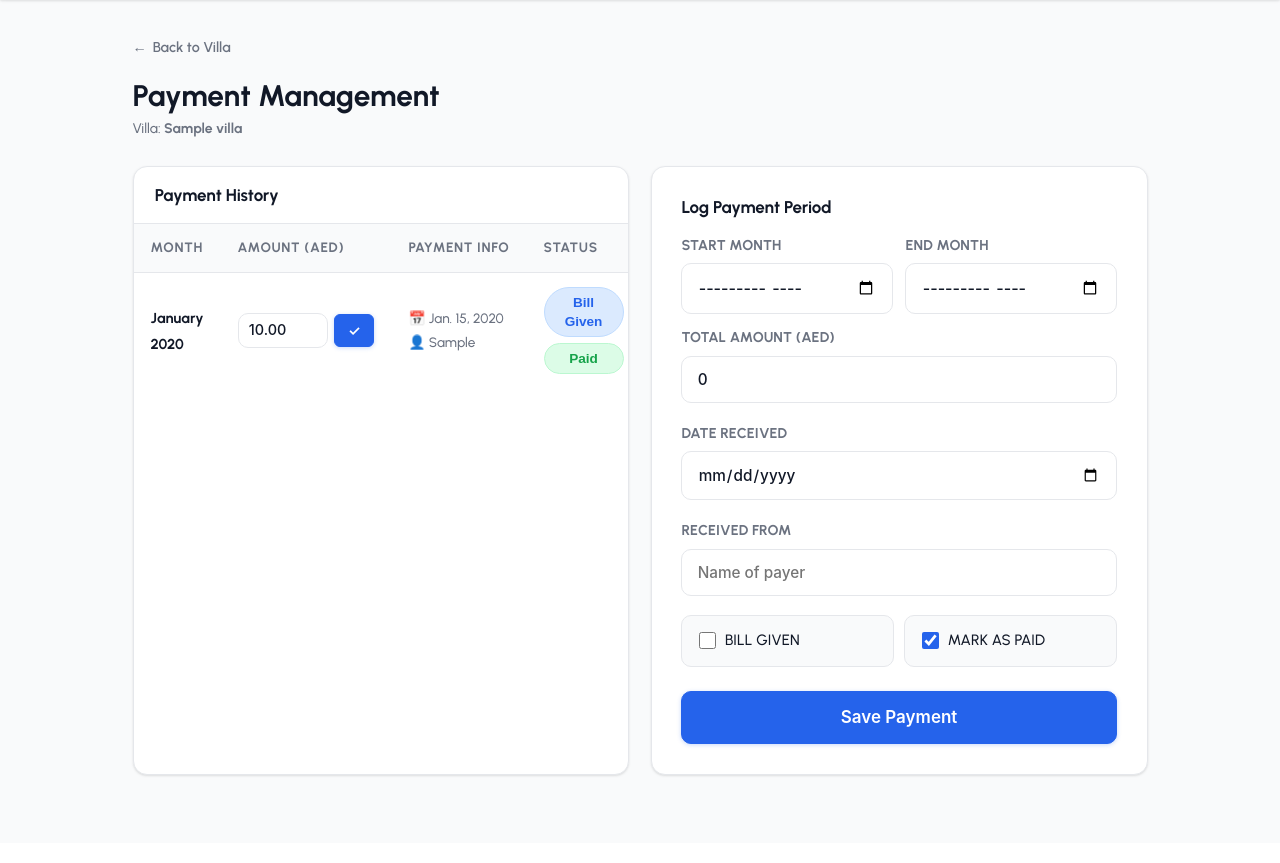
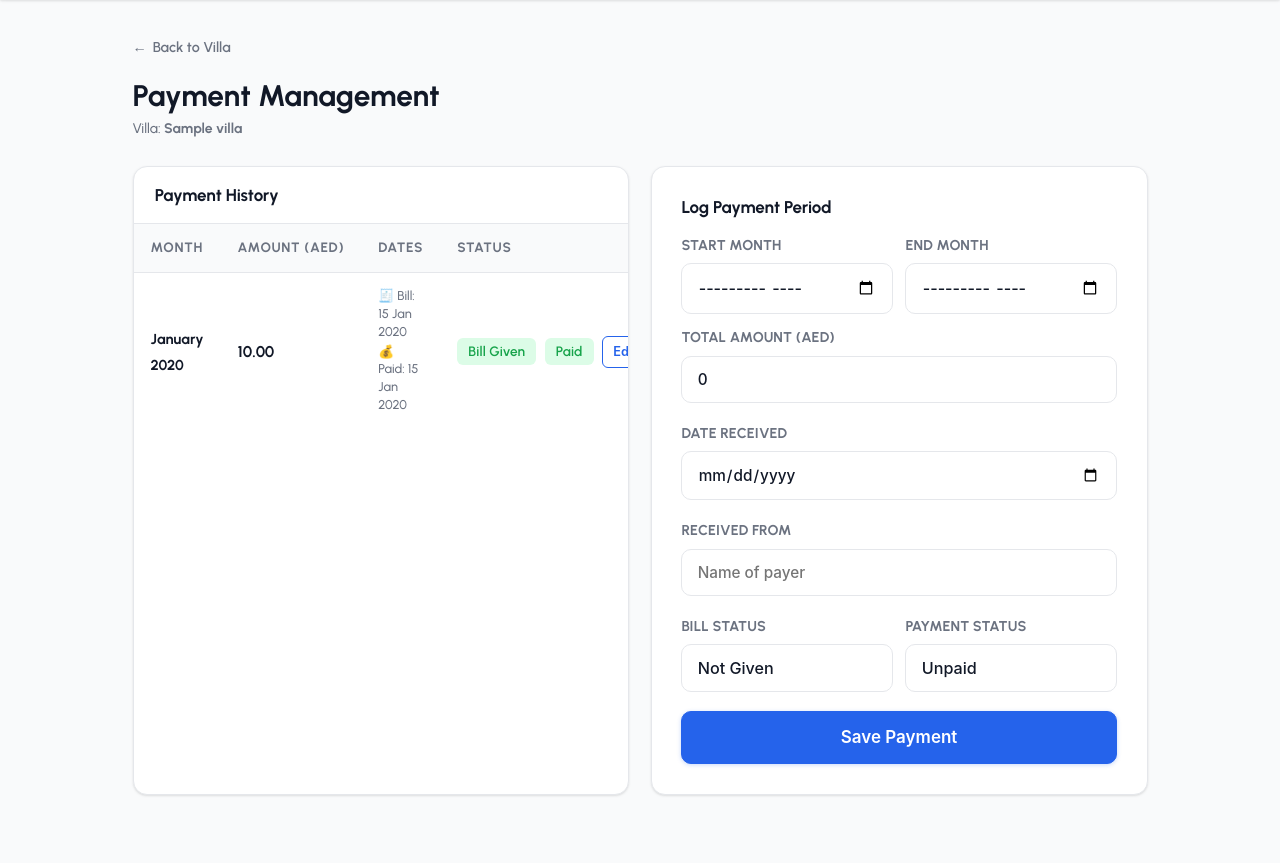
Before and after one commit to smohammedshafeeqhameed/Pool_Management, a Django app: page /villa/1/payments/ in a window 1280 px wide. Shown: the part 58-921 px from the top of the page. Before the commit the page ends 835 px from the top, so only its background shows below. Run offline with Django 5.2, Linux system fonts and the light colour scheme; a user stored in the database is signed in; tables that the repository leaves empty hold one stand-in row (values such as "Sample post").

Commit message:
Added edit and delete villa options, modified the payment module and updated UI

```diff
--- a/cleaning_app/forms.py
+++ b/cleaning_app/forms.py
@@ -46,8 +46,23 @@ class PaymentPeriodForm(forms.Form):
         max_length=100,
         widget=forms.TextInput(attrs={'class': 'form-input', 'placeholder': 'Name of payer'})
     )
-    bill_given = forms.BooleanField(required=False, initial=False)
-    is_paid = forms.BooleanField(required=False, initial=True)
+    STATUS_CHOICES_PAID = [(True, 'Paid'), (False, 'Unpaid')]
+    STATUS_CHOICES_BILL = [(True, 'Bill Given'), (False, 'Not Given')]
+
+    bill_given = forms.TypedChoiceField(
+        choices=STATUS_CHOICES_BILL,
+        coerce=lambda x: x == 'True',
+        widget=forms.Select(attrs={'class': 'form-input'}),
+        label="Bill Status",
+        initial=False
+    )
+    is_paid = forms.TypedChoiceField(
+        choices=STATUS_CHOICES_PAID,
+        coerce=lambda x: x == 'True',
+        widget=forms.Select(attrs={'class': 'form-input'}),
+        label="Payment Status",
+        initial=False
+    )
 
     def clean_start_month(self):
         d = self.cleaned_data.get('start_month')
@@ -70,3 +85,26 @@ class PaymentPeriodForm(forms.Form):
             raise forms.ValidationError("End Month cannot be before Start Month.")
 
         return cleaned_data
+
+class PaymentRecordForm(forms.ModelForm):
+    bill_given = forms.TypedChoiceField(
+        choices=[(True, 'Bill Given'), (False, 'Not Given')],
+        coerce=lambda x: x == 'True',
+        widget=forms.Select(attrs={'class': 'form-input'}),
+        label="Bill Status"
+    )
+    is_paid = forms.TypedChoiceField(
+        choices=[(True, 'Paid'), (False, 'Unpaid')],
+        coerce=lambda x: x == 'True',
+        widget=forms.Select(attrs={'class': 'form-input'}),
+        label="Payment Status"
+    )
+
+    class Meta:
+        model = PaymentRecord
+        fields = ['amount_paid', 'payment_date', 'received_from', 'bill_given', 'is_paid']
+        widgets = {
+            'amount_paid': forms.NumberInput(attrs={'class': 'form-input', 'step': '0.01'}),
+            'payment_date': forms.DateInput(attrs={'class': 'form-input', 'type': 'date'}),
+            'received_from': forms.TextInput(attrs={'class': 'form-input'}),
+        }
--- a/cleaning_app/static/cleaning_app/style.css
+++ b/cleaning_app/static/cleaning_app/style.css
@@ -262,7 +262,7 @@ img { max-width: 100%; display: block; }
   align-items: center;
   gap: 0.3rem;
   padding: 0.25rem 0.65rem;
-  border-radius: 9999px;
+  border-radius: var(--radius-sm);
   font-size: 0.75rem;
   font-weight: 600;
   line-height: 1.4;
--- a/cleaning_app/templates/base.html
+++ b/cleaning_app/templates/base.html
@@ -17,7 +17,9 @@
         <div class="nav-links">
             {% if user.is_authenticated %}
                 <span class="nav-user">{{ user.username }}</span>
+                {% block dashboard_nav_btn %}
                 <a href="{% url 'dashboard' %}" class="btn btn-ghost btn-sm">Dashboard</a>
+                {% endblock %}
                 <form method="post" action="{% url 'logout' %}" style="display:inline;">
                     {% csrf_token %}
                     <button type="submit" class="btn btn-outline btn-sm">Logout</button>
--- a/cleaning_app/templates/cleaning_app/dashboard.html
+++ b/cleaning_app/templates/cleaning_app/dashboard.html
@@ -1,6 +1,8 @@
 {% extends "base.html" %}
 
 {% block title %}Dashboard — AquaTrack Pro{% endblock %}
+
+{% block dashboard_nav_btn %}{% endblock %}
 
 {% block content %}
 
@@ -19,9 +21,9 @@
 <div class="filter-bar animate-fade-in delay-1">
 
     <!-- Year -->
-    <div class="filter-group">
+    <div class="filter-group" style="flex-wrap: nowrap;">
         <span class="filter-label">Year</span>
-        <select class="chip" style="appearance: auto; padding-right: 1.5rem; outline: none; border-radius: 9999px; min-height:34px;"
+        <select style="appearance: auto; padding: 0.35rem 1.5rem 0.35rem 0.8rem; outline: none; border-radius: var(--radius-sm); min-height:34px; background: white; border: 1.5px solid var(--border); color: var(--text); font-family: inherit; font-size: 0.85rem;"
                 onchange="updateFilter('selected_year', this.value)">
             {% for y in years_choices %}
                 <option value="{{ y }}" {% if selected_y == y %}selected{% endif %}>{{ y }}</option>
--- a/cleaning_app/templates/cleaning_app/manage_payments.html
+++ b/cleaning_app/templates/cleaning_app/manage_payments.html
@@ -29,7 +29,7 @@
                         <tr>
                             <th>Month</th>
                             <th>Amount (AED)</th>
-                            <th>Payment Info</th>
+                            <th>Dates</th>
                             <th>Status</th>
                         </tr>
                     </thead>
@@ -41,50 +41,36 @@
                                 <strong style="font-size: 0.85rem;">{{ payment.month_year|date:"F Y" }}</strong>
                             </td>
 
-                            <!-- Amount inline edit -->
+                            <!-- Amount -->
                             <td>
-                                <form action="{% url 'update_payment' payment.id %}" method="POST">
-                                    {% csrf_token %}
-                                    <input type="hidden" name="action" value="update_amount">
-                                    <div class="amount-form">
-                                        <input type="number" name="amount"
-                                               value="{{ payment.amount_paid }}"
-                                               step="0.01"
-                                               class="form-input amount-input">
-                                        <button type="submit" class="btn btn-primary btn-sm" title="Save amount">✓</button>
-                                    </div>
-                                </form>
+                                <strong>{{ payment.amount_paid }}</strong>
                             </td>
 
-                            <!-- Payment info -->
+                            <!-- Dates -->
                             <td>
-                                <div style="font-size: 0.8rem; line-height: 1.7;">
-                                    <div>📅 <span style="color: var(--text-sub);">{{ payment.payment_date|default:"Pending" }}</span></div>
-                                    <div>👤 <span style="color: var(--text-sub);">{{ payment.received_from|default:"Unknown" }}</span></div>
+                                <div style="font-size: 0.75rem; color: var(--text-sub); line-height: 1.4;">
+                                    {% if payment.bill_given and payment.bill_given_date %}
+                                        <div style="margin-bottom: 2px;">🧾 Bill: {{ payment.bill_given_date|date:"d M Y" }}</div>
+                                    {% endif %}
+                                    {% if payment.is_paid and payment.payment_date %}
+                                        <div style="margin-bottom: 2px;">💰 Paid: {{ payment.payment_date|date:"d M Y" }}</div>
+                                    {% endif %}
+                                    {% if not payment.bill_given and not payment.is_paid %}
+                                        <span style="color: var(--text-muted); font-style: italic;">No actions yet</span>
+                                    {% endif %}
                                 </div>
                             </td>
 
-                            <!-- Status toggles -->
+                            <!-- Status and actions -->
                             <td>
-                                <div style="display: flex; gap: 0.4rem; flex-wrap: wrap;">
-                                    <form action="{% url 'update_payment' payment.id %}" method="POST" style="margin:0;">
-                                        {% csrf_token %}
-                                        <input type="hidden" name="action" value="toggle_bill">
-                                        <button type="submit"
-                                                class="toggle-badge {% if payment.bill_given %}bill-given{% else %}no-bill{% endif %}"
-                                                title="Toggle bill status">
-                                            {% if payment.bill_given %}Bill Given{% else %}No Bill{% endif %}
-                                        </button>
-                                    </form>
-                                    <form action="{% url 'update_payment' payment.id %}" method="POST" style="margin:0;">
-                                        {% csrf_token %}
-                                        <input type="hidden" name="action" value="toggle_paid">
-                                        <button type="submit"
-                                                class="toggle-badge {% if payment.is_paid %}paid{% else %}unpaid{% endif %}"
-                                                title="Toggle paid status">
-                                            {% if payment.is_paid %}Paid{% else %}Unpaid{% endif %}
-                                        </button>
-                                    </form>
+                                <div style="display: flex; gap: 0.5rem; flex-wrap: nowrap; align-items: center;">
+                                    <span class="badge {% if payment.bill_given %}badge-success{% else %}badge-neutral{% endif %}">
+                                        {% if payment.bill_given %}Bill Given{% else %}No Bill{% endif %}
+                                    </span>
+                                    <span class="badge {% if payment.is_paid %}badge-success{% else %}badge-danger{% endif %}">
+                                        {% if payment.is_paid %}Paid{% else %}Unpaid{% endif %}
+                                    </span>
+                                    <a href="{% url 'update_payment' payment.id %}" class="btn btn-outline btn-sm" style="margin-left: auto; padding: 0.2rem 0.6rem; font-size: 0.75rem;">Edit</a>
                                 </div>
                             </td>
                         </tr>
@@ -150,17 +136,29 @@
                 {{ form.received_from }}
             </div>
 
-            <!-- Checkboxes -->
-            <div style="display: flex; gap: 0.6rem; flex-wrap: wrap; margin-bottom: 1.1rem;">
-                <label class="checkbox-row" style="flex: 1; min-width: 120px;">
+            <div class="period-grid" style="display: grid; grid-template-columns: 1fr 1fr; gap: 0.75rem; margin-bottom: 1.1rem;">
+                <div class="form-group" style="margin-bottom: 0;">
+                    <label for="{{ form.bill_given.id_for_label }}">Bill Status</label>
                     {{ form.bill_given }}
-                    <span>Bill Given</span>
-                </label>
-                <label class="checkbox-row" style="flex: 1; min-width: 120px;">
+                </div>
+                <div class="form-group" style="margin-bottom: 0;">
+                    <label for="{{ form.is_paid.id_for_label }}">Payment Status</label>
                     {{ form.is_paid }}
-                    <span>Mark as Paid</span>
+                </div>
+            </div>
+
+            {% if conflicting_months %}
+            <div class="alert alert-warning" style="margin-bottom: 1.25rem; border: 2px solid var(--warning);">
+                <label style="display: flex; align-items: flex-start; gap: 0.75rem; cursor: pointer; text-transform: none; color: var(--text); font-size: 0.9rem;">
+                    <input type="checkbox" name="confirm_overwrite" value="true" style="width: 20px; height: 20px; margin-top: 2px;">
+                    <span>
+                        <strong>Confirm Overwrite:</strong>
+                        Payments for the following months will be updated:
+                        {{ conflicting_months|join:", " }}.
+                    </span>
                 </label>
             </div>
+            {% endif %}
 
             <button type="submit" class="btn btn-primary btn-full btn-lg">Save Payment</button>
         </form>
--- a/cleaning_app/urls.py
+++ b/cleaning_app/urls.py
@@ -10,6 +10,8 @@ urlpatterns = [
     path('villa/add/', views.add_villa, name='add_villa'),
     path('villa/<int:villa_id>/', views.villa_detail, name='villa_detail'),
     path('villa/<int:villa_id>/payments/', views.manage_payments, name='manage_payments'),
+    path('villa/<int:villa_id>/edit/', views.edit_villa, name='edit_villa'),
+    path('villa/<int:villa_id>/delete/', views.delete_villa, name='delete_villa'),
     path('payment/<int:payment_id>/update/', views.update_payment, name='update_payment'),
     path('villa/<int:villa_id>/toggle_payment/', views.toggle_dashboard_payment, name='toggle_dashboard_payment'),
 ]
--- a/cleaning_app/views.py
+++ b/cleaning_app/views.py
@@ -1,9 +1,11 @@
 from django.shortcuts import render, redirect, get_object_or_404
+from django.urls import reverse
 from django.contrib.auth import login
 from django.contrib.auth.decorators import login_required
 from django.contrib.auth.forms import UserCreationForm
+from django.contrib import messages
 from .models import Villa, PaymentRecord
-from .forms import VillaForm, PaymentPeriodForm
+from .forms import VillaForm, PaymentPeriodForm, PaymentRecordForm
 import datetime
 
 def register(request):
@@ -40,7 +42,7 @@ def dashboard(request):
         (5, 'May'), (6, 'June'), (7, 'July'), (8, 'August'),
         (9, 'September'), (10, 'October'), (11, 'November'), (12, 'December')
     ]
-    years_choices = list(range(today.year - 3, today.year + 2))
+    years_choices = list(range(today.year - 10, today.year + 11))
 
     payment_status = request.GET.getlist('payment_status')
     bill_given = request.GET.getlist('bill_given')
@@ -114,6 +116,26 @@ def add_villa(request):
     return render(request, 'cleaning_app/add_villa.html', {'form': form})
 
 @login_required
+def edit_villa(request, villa_id):
+    villa = get_object_or_404(Villa, pk=villa_id)
+    if request.method == 'POST':
+        form = VillaForm(request.POST, instance=villa)
+        if form.is_valid():
+            form.save()
+            return redirect('villa_detail', villa_id=villa.id)
+    else:
+        form = VillaForm(instance=villa)
+    return render(request, 'cleaning_app/edit_villa.html', {'form': form, 'villa': villa})
+
+@login_required
+def delete_villa(request, villa_id):
+    villa = get_object_or_404(Villa, pk=villa_id)
+    if request.method == 'POST':
+        villa.delete()
+        return redirect('dashboard')
+    return redirect('villa_detail', villa_id=villa.id)
+
+@login_required
 def villa_detail(request, villa_id):
     villa = get_object_or_404(Villa, pk=villa_id)
     payments = villa.payment_records.all().order_by('-month_year')[:6]  # Show last 6 months
@@ -148,6 +170,24 @@ def manage_payments(request, villa_id):
             count = len(months_to_update)
             amount_per_month = total_amount / count if count > 0 else 0
 
+            # Check for existing records
+            existing_records = PaymentRecord.objects.filter(
+                villa=villa,
+                month_year__in=months_to_update
+            )
+
+            confirm_overwrite = request.POST.get('confirm_overwrite') == 'true'
+
+            if existing_records.exists() and not confirm_overwrite:
+                conflicting_months = [r.month_year.strftime('%B %Y') for r in existing_records]
+                messages.warning(request, f"Payments for {', '.join(conflicting_months)} are already logged. Do you want to overwrite them?")
+                return render(request, 'cleaning_app/manage_payments.html', {
+                    'villa': villa,
+                    'payments': payments,
+                    'form': form,
+                    'conflicting_months': conflicting_months
+                })
+
             for month_date in months_to_update:
                 PaymentRecord.objects.update_or_create(
                     villa=villa,
@@ -174,19 +214,13 @@ def manage_payments(request, villa_id):
 def update_payment(request, payment_id):
     payment = get_object_or_404(PaymentRecord, pk=payment_id)
     if request.method == 'POST':
-        # Simple toggle or update logic
-        action = request.POST.get('action')
-        if action == 'toggle_bill':
-            payment.bill_given = not payment.bill_given
-        elif action == 'toggle_paid':
-            payment.is_paid = not payment.is_paid
-        elif action == 'update_amount':
-            try:
-                payment.amount_paid = request.POST.get('amount', 0)
-            except:
-                pass
-        payment.save()
-    return redirect('manage_payments', villa_id=payment.villa.id)
+        form = PaymentRecordForm(request.POST, instance=payment)
+        if form.is_valid():
+            form.save()
+            return redirect('manage_payments', villa_id=payment.villa.id)
+    else:
+        form = PaymentRecordForm(instance=payment)
+    return render(request, 'cleaning_app/payment_detail.html', {'form': form, 'payment': payment})
 
 @login_required
 def toggle_dashboard_payment(request, villa_id):
```
Also changed, not shown: cleaning_app/models.py (+13 -0 lines), cleaning_app/templates/cleaning_app/edit_villa.html (added, +46 -0 lines), cleaning_app/templates/cleaning_app/payment_detail.html (added, +48 -0 lines), cleaning_app/templates/cleaning_app/villa_detail.html (+13 -3 lines), cleaning_app/migrations/0008_paymentrecord_bill_given_date.py (added).
